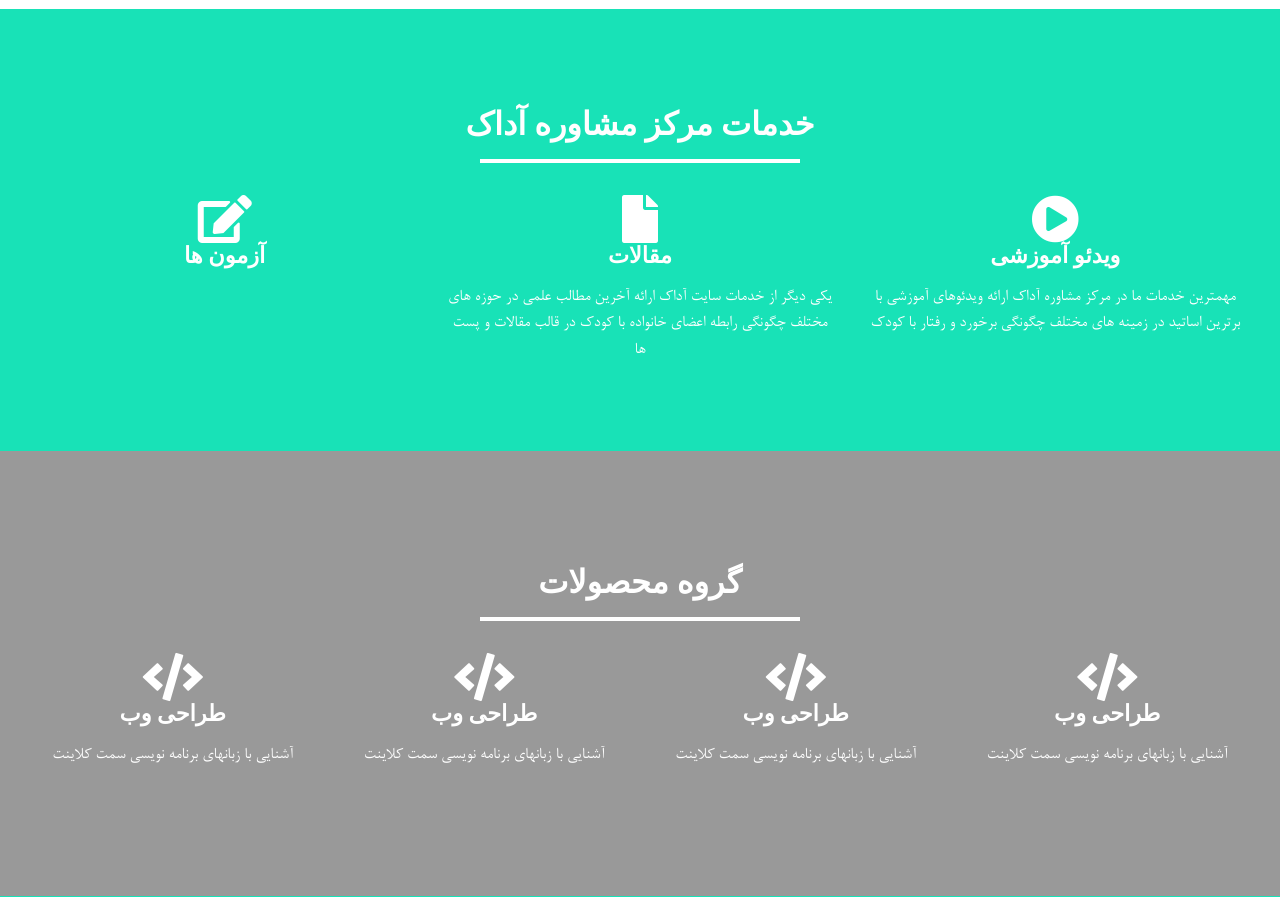
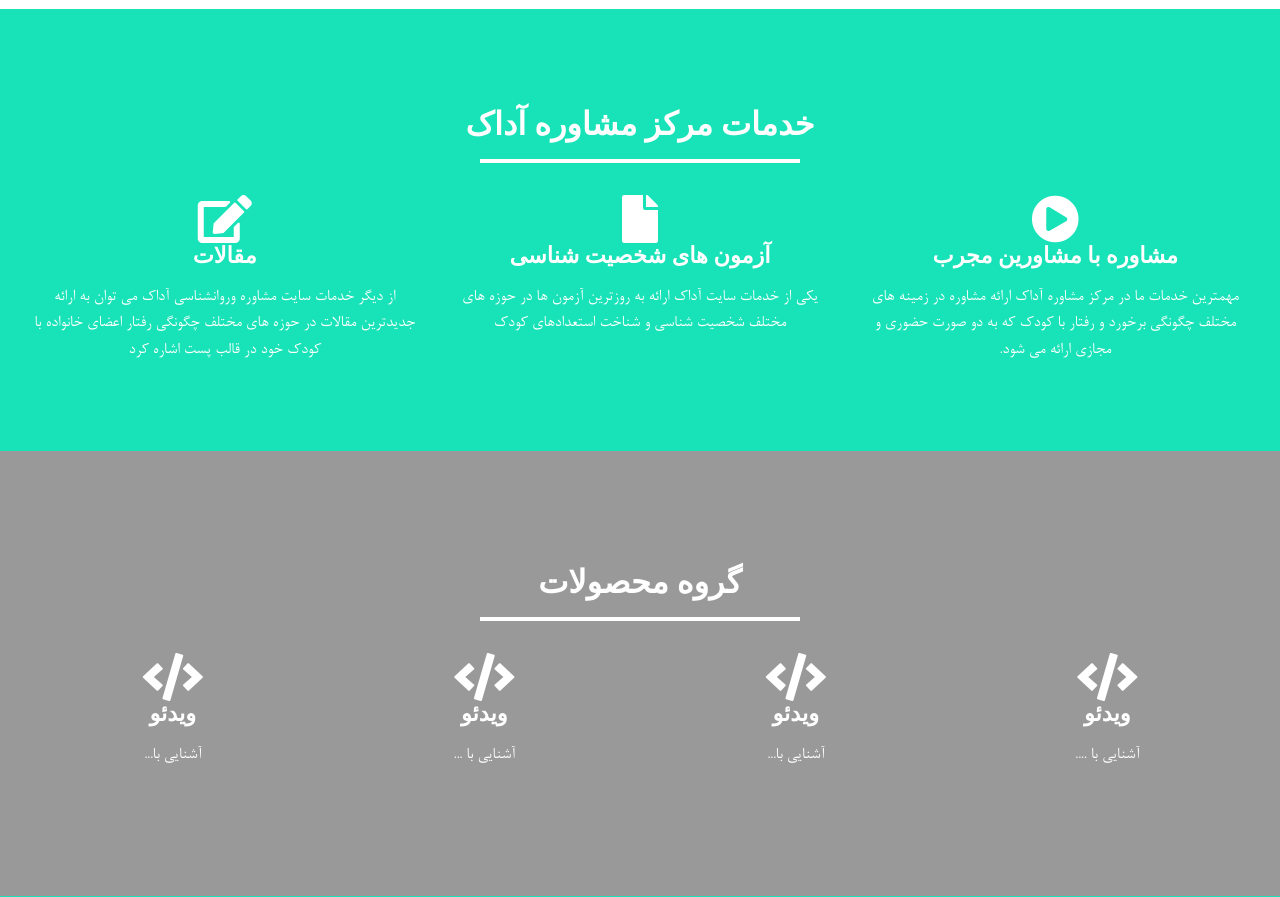
Before and after one commit to mahboube79/Counseling, a Django app: page / in a window 1280 px wide. Shown: the part 1047-1944 px from the top of the page. Run offline with Django 4.2, Linux system fonts and the light colour scheme; some libraries are stand-ins or nearby versions; some web fonts are replaced.

Commit message:
template

```diff
--- a/counseling/templates/main_app/index.html
+++ b/counseling/templates/main_app/index.html
@@ -30,22 +30,22 @@
                     <div class="col-4">
                         <div class="service">
                             <i class="fa fa-play-circle fa-3x"></i>
-                            <h3>ویدئو آموزشی</h3>
-                            <p>مهمترین خدمات ما در مرکز مشاوره آداک ارائه ویدئوهای آموزشی با برترین اساتید در زمینه های مختلف چگونگی برخورد و رفتار با کودک</p>
+                            <h3>مشاوره با مشاورین مجرب</h3>
+                            <p>مهمترین خدمات ما در مرکز مشاوره آداک ارائه مشاوره در زمینه های مختلف چگونگی برخورد و رفتار با کودک که به دو صورت حضوری و مجازی ارائه می شود.</p>
                         </div>
                     </div>
                     <div class="col-4">
                         <div class="service">
                             <i class="fa fa-file fa-3x"></i>
-                            <h3>مقالات</h3>
-                            <p>یکی دیگر از خدمات سایت آداک ارائه آخرین مطالب علمی در حوزه های مختلف چگونگی رابطه اعضای خانواده با کودک در قالب مقالات و پست ها </p>
+                            <h3>آزمون های شخصیت شناسی </h3>
+                            <p>یکی از خدمات سایت آداک ارائه به روزترین آزمون ها در حوزه های مختلف شخصیت شناسی و شناخت استعدادهای کودک </p>
                         </div>
                     </div>
                     <div class="col-4">
                         <div class="service">
                             <i class="fa fa-edit fa-3x"></i>
-                            <h3>آزمون ها</h3>
-                            <p></p>
+                            <h3>مقالات</h3>
+                            <p> از دیگر خدمات سایت مشاوره وروانشناسی آداک می توان به ارائه جدیدترین مقالات در حوزه های مختلف چگونگی رفتار اعضای خانواده با کودک خود در قالب پست اشاره کرد</p>
                         </div>
                     </div>
                 </div>
@@ -67,10 +67,10 @@
                         <div class="service">
                             <i class="fa fa-code fa-3x"></i>
                             <h3>
-                                طراحی وب
+                                ویدئو
                             </h3>
                             <p>
-                                آشنایی با زبانهای برنامه نویسی سمت کلاینت
+                                آشنایی با ....
                             </p>
                         </div>
                     </div>
@@ -78,10 +78,10 @@
                         <div class="service">
                             <i class="fa fa-code fa-3x"></i>
                             <h3>
-                                طراحی وب
+                                ویدئو
                             </h3>
                             <p>
-                                آشنایی با زبانهای برنامه نویسی سمت کلاینت
+                                آشنایی با...
                             </p>
                         </div>
                     </div>
@@ -89,10 +89,10 @@
                         <div class="service">
                             <i class="fa fa-code fa-3x"></i>
                             <h3>
-                                طراحی وب
+                                ویدئو
                             </h3>
                             <p>
-                                آشنایی با زبانهای برنامه نویسی سمت کلاینت
+                                آشنایی با ...
                             </p>
                         </div>
                     </div>
@@ -100,10 +100,10 @@
                         <div class="service">
                             <i class="fa fa-code fa-3x"></i>
                             <h3>
-                                طراحی وب
+                                ویدئو
                             </h3>
                             <p>
-                                آشنایی با زبانهای برنامه نویسی سمت کلاینت
+                                آشنایی با...
                             </p>
                         </div>
                     </div>
```
